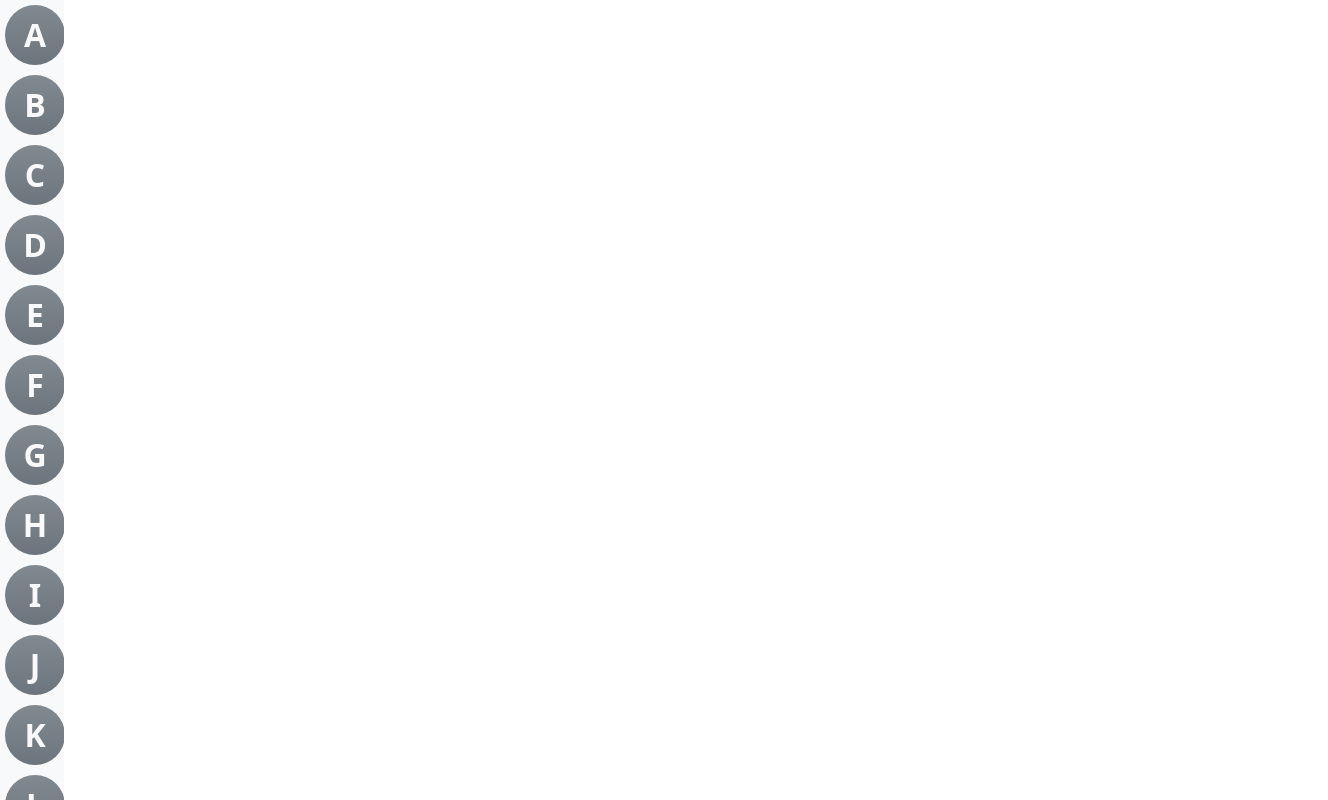
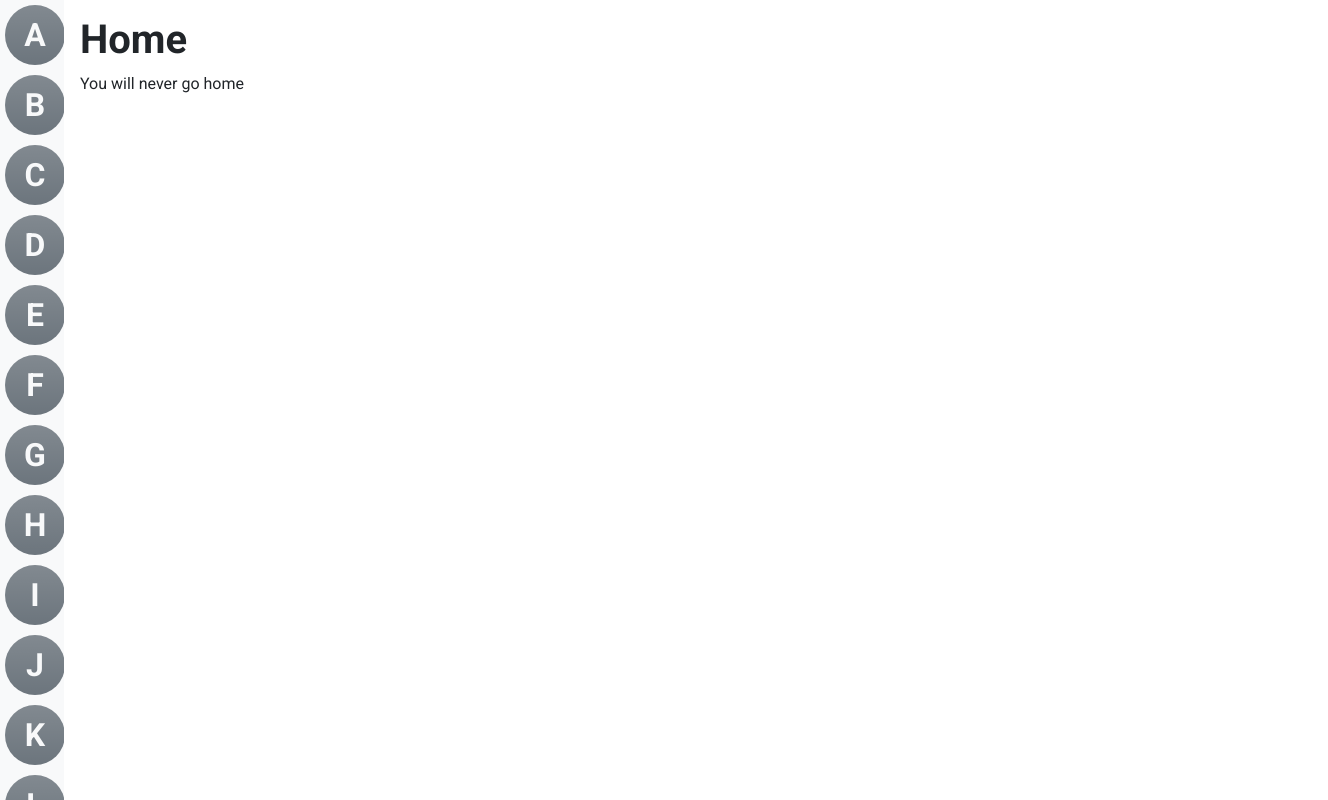
Before and after one commit to jdev082/meowcord, a Svelte app: page / in a window 1280 px wide. Shown: the whole page, 1328 px wide, since content can reach past the window. Built offline with nearby package versions, Linux system fonts and the light colour scheme.

Commit message:
I WORKED HARD ON THIS

```diff
--- /dev/null
+++ b/index.css
@@ -0,0 +1,24 @@
+body {
+    font-family: "Roboto", sans-serif;
+    font-weight: 500;
+}
+
+h1, h2, h3, h4, h5, h6, b, a .h1, .h2, .h3, .h4, .h5, .h6, .display-1, .display-2, .display-3, .display-4, .display-5, .display-6, .fw-bold {
+    font-weight: 900;
+}
+
+@media (prefers-color-scheme: dark) {
+    body {
+        background-color: #000;
+        color: var(--bs-light);
+        --sidebar-bg: var(--bs-dark);
+    }
+}
+
+@media (prefers-color-scheme: light) {
+    body {
+        background-color: #fff;
+        color: var(--bs-dark);
+        --sidebar-bg: var(--bs-light);
+    }
+}
--- a/index.html
+++ b/index.html
@@ -3,7 +3,10 @@
     <head>
         <meta charset="UTF-8">
         <meta name="viewport" content="width=device-width, initial-scale=1.0">
-        <link href="https://cdn.jsdelivr.net/npm/bootstrap@latest/dist/css/bootstrap.min.css" rel="stylesheet" crossorigin="anonymous">
+        <link rel="stylesheet" href="https://cdn.jsdelivr.net/npm/bootstrap@latest/dist/css/bootstrap.min.css"  crossorigin="anonymous">
+        <link rel="stylesheet" href="https://cdn.jsdelivr.net/npm/bootstrap-icons@latest/font/bootstrap-icons.css">
+        <link rel="stylesheet" href="https://fonts.googleapis.com/css2?family=Roboto:wght@400;700&display=swap">
+        <link rel="stylesheet" href="./index.css">
         <title>Meower Bootstrap</title>
     </head>
     <body>
--- a/package.json
+++ b/package.json
@@ -17,5 +17,9 @@
     "tslib": "^2.5.0",
     "typescript": "^4.9.3",
     "vite": "^4.1.0"
+  },
+  "dependencies": {
+    "@types/bootstrap": "^5.2.6",
+    "bootstrap": "^5.2.3"
   }
 }
--- a/src/App.svelte
+++ b/src/App.svelte
@@ -1,7 +1,24 @@
 <script lang="ts">
-    import Sidebar from "./lib/Sidebar.svelte";
+    import Sidebar from "./lib/components/Sidebar.svelte";
+    import { screen } from "./lib/stores.js";
 </script>
 
 <main>
     <Sidebar/>
+    <div class="screen m-3">
+        {#if $screen === "home"}
+            <h1>Home</h1>
+            <p>You will never go home</p>
+        {:else}
+            <h1>No</h1>
+        {/if}
+    </div>
 </main>
+
+<style>
+    main {
+        display: grid;
+        grid-template-columns: 5% 100% auto;
+        grid-template-rows: auto;
+    }
+</style>
--- a/src/lib/Sidebar.svelte
+++ b/src/lib/components/Sidebar.svelte
@@ -5,7 +5,7 @@
 </script>
 
 <div class="outer">
-    <div class="inner bg-light text-light overflow-scroll">
+    <div class="inner overflow-scroll">
         <SidebarIcons>A</SidebarIcons>
         <SidebarIcons>B</SidebarIcons>
         <SidebarIcons>C</SidebarIcons>
@@ -33,6 +33,7 @@
         <SidebarIcons>Y</SidebarIcons>
         <SidebarIcons>Z</SidebarIcons>
         <hr class="rounded border-secondary">
+        <SidebarIcons><i class="bi bi-house-door"></i></SidebarIcons>
     </div>
 </div>
 
@@ -45,5 +46,6 @@
         height: 100%;
         width: 5%;
         padding: 5px;
+        background-color: var(--sidebar-bg);
     }
 </style>
--- a/src/lib/SidebarIcons.svelte
+++ b/src/lib/components/SidebarIcons.svelte
@@ -1,6 +1,9 @@
 <!-- Buttons for the Sidebar -->
+<script lang="ts">
+    export let alt: string;
+</script>
 
-<div class="rounded-circle bg-secondary bg-gradient text-center button position-relative fs-2 fw-bold">
+<div class="rounded-circle bg-secondary bg-gradient text-light text-center button position-relative fs-2 fw-bold" title={alt}>
     <div class="position-absolute top-50 start-50 translate-middle">
         <slot></slot>
     </div>
--- /dev/null
+++ b/src/lib/stores.js
@@ -0,0 +1,3 @@
+import { writable } from "svelte/store";
+
+export const screen = writable("home");
--- a/tsconfig.json
+++ b/tsconfig.json
@@ -1,5 +1,5 @@
 {
-  "extends": "@tsconfig/svelte/tsconfig.json",
+  //"extends": "@tsconfig/svelte/tsconfig.json",
   "compilerOptions": {
     "target": "ESNext",
     "useDefineForClassFields": true,
```
Also changed, not shown: src/lib/api.js (added), 1 other file (tests, documents, lock files or other folders).
